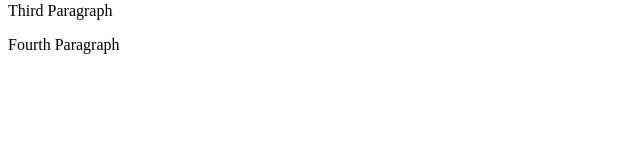
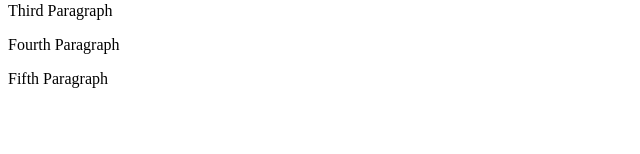
Before and after one commit to tankip/release, an Angular app: page / in a window 1280 px wide. Shown: the part 146-300 px from the top of the page, without its empty margins (0-640 px from the left). Built offline with nearby package versions, Linux system fonts and the light colour scheme.

Commit message:
Fifth Paragraph

```diff
--- a/src/app/app.component.html
+++ b/src/app/app.component.html
@@ -5,3 +5,4 @@
 <p>Paragraph Two</p>
 <p>Third Paragraph</p>
 <p>Fourth Paragraph</p>
+<p>Fifth Paragraph</p>
```
